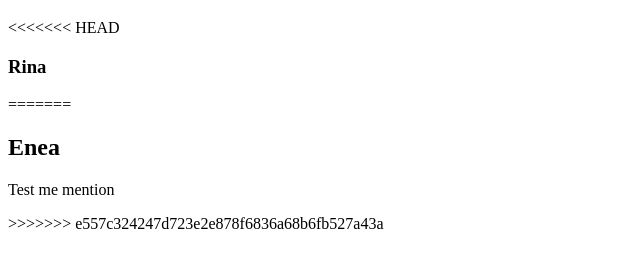
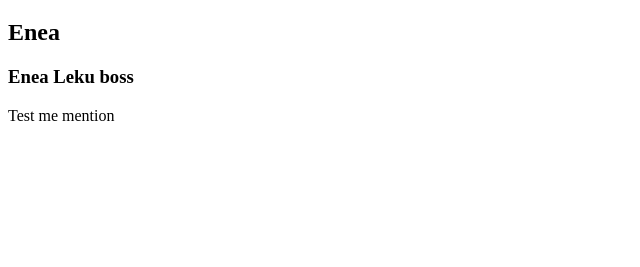
Before and after one commit to eneakukaj/Projekti-DZHU, a plain HTML site: page index.html in a window 1280 px wide. Shown: the part 61-328 px from the top of the page, without its empty margins (0-640 px from the left). Drawn offline with Linux system fonts and the light colour scheme.

Commit message:
Update index.html
Co-Authored-By: rinamurtezii <242779785+rinamurtezii@users.noreply.github.com>

```diff
--- a/index.html
+++ b/index.html
@@ -7,12 +7,9 @@
 </head>
 <body>
     <h1>Hello, Test</h1>
-<<<<<<< HEAD
-    <h3>Rina</h3>
-=======
     <h2>Enea</h2>
+    <h3>Enea Leku boss</h3>
     <p>Test me mention</p>
->>>>>>> e557c324247d723e2e878f6836a68b6fb527a43a
 
 </body>
 </html>
```
